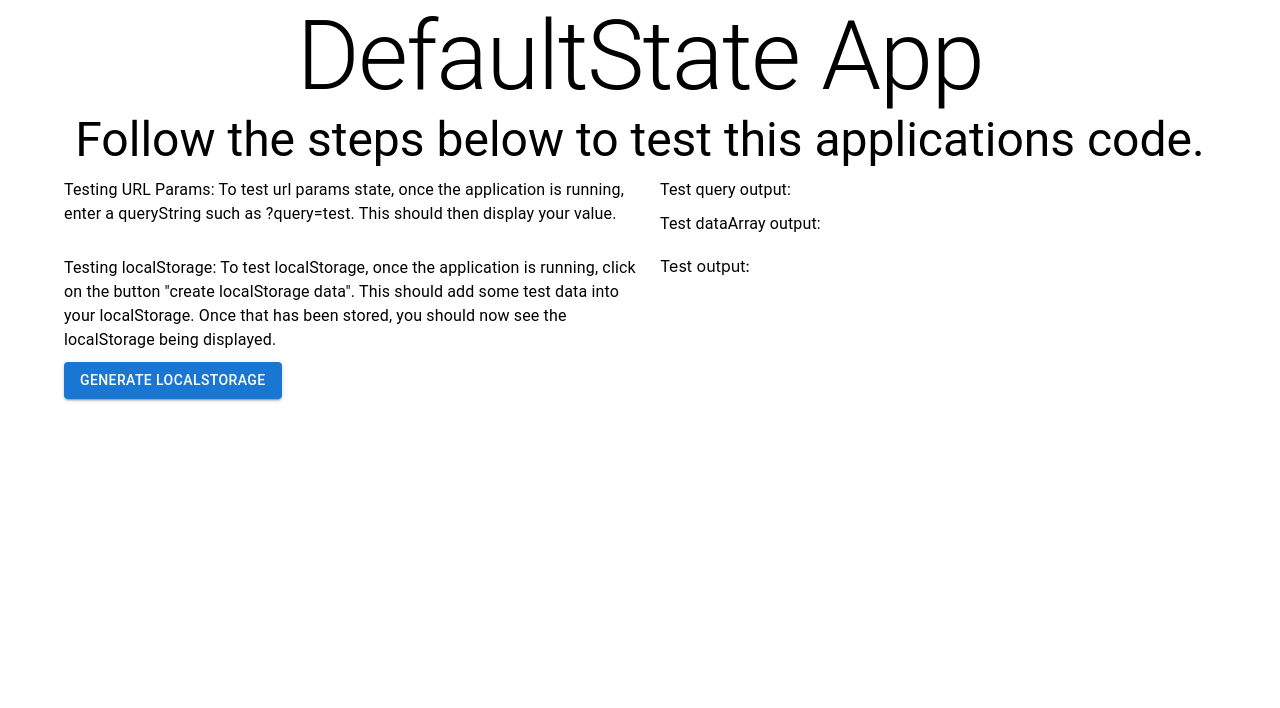
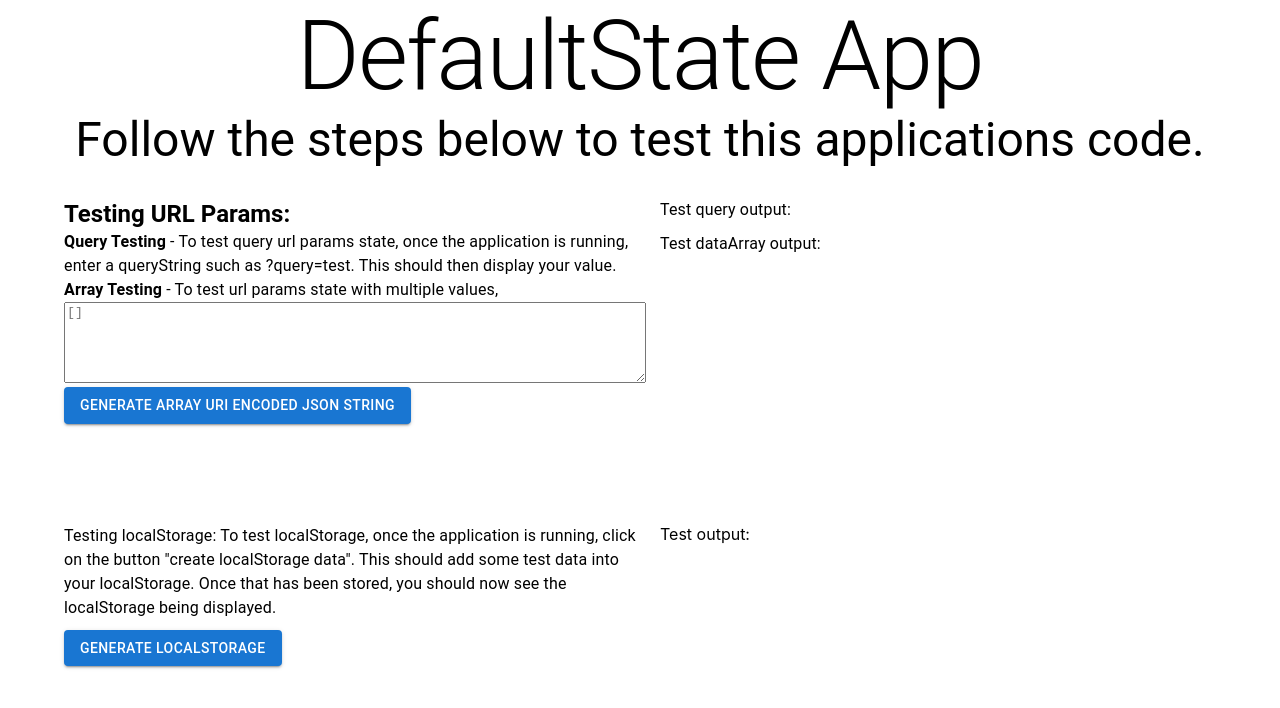
Before and after one commit to dwbra/DefaultState-ReactJs, a React (Create React App) app: page / in a window 1280 px wide. Shown: the top 708 px of the page. Built offline with nearby package versions, Linux system fonts and the light colour scheme.

Commit message:
working on logic

```diff
--- a/src/components/Output.jsx
+++ b/src/components/Output.jsx
@@ -1,4 +1,4 @@
-import React from "react";
+import React, { useState } from "react";
 import {
   Typography,
   Container,
@@ -6,12 +6,31 @@ import {
   Button,
   ThemeProvider,
   createTheme,
+  TextareaAutosize,
+  InputUnstyled,
 } from "@mui/material";
 
 //destructure props object
 const Output = ({ initialState }) => {
   //destructure state
   const { queryString, dataArray, localStorage } = initialState;
+
+  const [fieldState, setFieldState] = useState([]);
+  const handleArrayData = () => {
+    const uriEncoded = encodeURIComponent(JSON.stringify(fieldState));
+    const uriString = `?data=${uriEncoded}`;
+    //https://developer.mozilla.org/en-US/docs/Web/API/Clipboard/writeText
+    navigator.clipboard
+      .writeText(uriString)
+      .then(() => {
+        alert("Async: Copying to clipboard was successful!");
+      })
+      .catch((err) => {
+        alert("Async: Could not copy text: ", err);
+      });
+  };
+
+  console.log(fieldState);
 
   return (
     <>
@@ -25,21 +44,45 @@ const Output = ({ initialState }) => {
           </Typography>
         </Box>
 
-        <Box display="flex" gap="20px" mt="10px" mb="10px">
+        <Box display="flex" gap="20px" mt="30px" mb="10px">
           <Box flex="1 0 50%" textAlign="left">
+            <Typography variant="h5">
+              <strong>Testing URL Params:</strong>
+            </Typography>
             <Typography>
-              Testing URL Params: To test url params state, once the application
-              is running, enter a queryString such as ?query=test. This should
-              then display your value.
+              <strong>Query Testing</strong> - To test query url params state,
+              once the application is running, enter a queryString such as
+              ?query=test. This should then display your value.
             </Typography>
+            <Typography>
+              <strong>Array Testing</strong> - To test url params state with
+              multiple values,
+            </Typography>
+            <TextareaAutosize
+              id="dataArrayInputField"
+              style={{ width: "100%" }}
+              minRows={5}
+              placeholder="[]"
+              value={fieldState}
+              onChange={(event) => {
+                setFieldState(event.target.value);
+              }}
+            />
+            <Button variant="contained" type="submit" onClick={handleArrayData}>
+              Generate Array URI encoded JSON string
+            </Button>
           </Box>
           <Box flex="1 0 50%">
-            <Typography pb="10px">{`Test query output: ${queryString}`}</Typography>
-            <Typography pb="10px">{`Test dataArray output: ${dataArray}`}</Typography>
+            <Typography pb="10px">
+              Test query output: <strong>{queryString}</strong>
+            </Typography>
+            <Typography pb="10px">
+              Test dataArray output: <strong>{dataArray}</strong>
+            </Typography>
           </Box>
         </Box>
 
-        <Box display="flex" gap="20px" mt="10px" mb="10px">
+        <Box display="flex" gap="20px" mt="100px" mb="10px">
           <Box flex="1 0 50%" textAlign="left">
             <Typography mb="10px">
               Testing localStorage: To test localStorage, once the application
```
